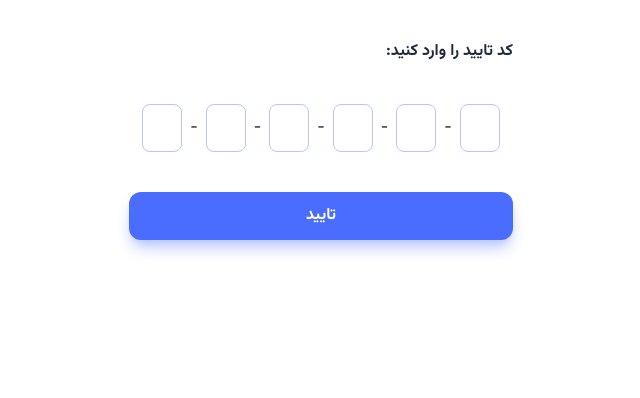
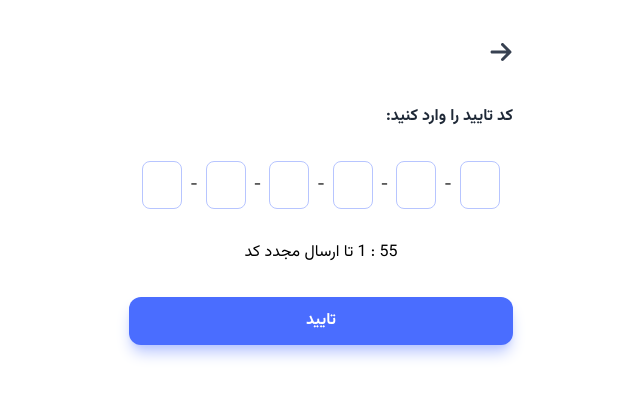
Before and after one commit to amirShirany/Freelancering_App, a React (Vite) app: page /auth in a window 1280 px wide. Shown: the top 398 px of the page, without its empty margins (512-1152 px from the left). Built offline with nearby package versions, Linux system fonts and the light colour scheme.

Commit message:
Edit : CheckOTPForm timer and onBack fuction

```diff
--- a/src/features/authentication/AuthContainer.jsx
+++ b/src/features/authentication/AuthContainer.jsx
@@ -1,10 +1,27 @@
 import { useState } from "react"
+import { getOtp } from "../../services/authApi"
+import { useMutation } from "@tanstack/react-query"
 import SendOTPForm from "./SendOtpForm"
 import CheckOTPForm from "./CheckOTPForm"
+import toast from "react-hot-toast"
 
 function AuthContainer() {
   const [step, setStep] = useState(2)
   const [phoneNumber, setPhoneNumber] = useState("09137983097")
+
+  const { isPending: isSendingOtp, mutateAsync } = useMutation({
+    mutationFn: getOtp,
+  })
+  const sendotpHandler = async (e) => {
+    e.preventDefault()
+    try {
+      const { message } = await mutateAsync({ phoneNumber })
+      toast.success(message)
+      setStep(2)
+    } catch (error) {
+      toast.error(error?.response?.data?.message)
+    }
+  }
 
   const renderStep = () => {
     switch (step) {
@@ -13,11 +30,19 @@ function AuthContainer() {
           <SendOTPForm
             phoneNumber={phoneNumber}
             onChange={(e) => setPhoneNumber(e.target.value)}
+            sendotpHandler={sendotpHandler}
+            isSendingOtp={isSendingOtp}
             setStep={setStep}
           />
         )
       case 2:
-        return <CheckOTPForm phoneNumber={phoneNumber} />
+        return (
+          <CheckOTPForm
+            phoneNumber={phoneNumber}
+            onResendOtp={sendotpHandler}
+            onBack={() => setStep((s) => s - 1)}
+          />
+        )
 
       default:
         return null
--- a/src/features/authentication/CheckOTPForm.jsx
+++ b/src/features/authentication/CheckOTPForm.jsx
@@ -1,14 +1,18 @@
-import { useState } from "react"
+import { useEffect, useState } from "react"
 import { useMutation } from "@tanstack/react-query"
+import { FaArrowRight } from "react-icons/fa6"
 import { checkOtp } from "../../services/authApi"
 import { useNavigate } from "react-router-dom"
 import OTPInput from "react-otp-input"
 import toast from "react-hot-toast"
 
+const time = 120
 // eslint-disable-next-line react/prop-types
-function CheckOTPForm({ phoneNumber }) {
+function CheckOTPForm({ phoneNumber, onBack, onResendOtp }) {
   const navigate = useNavigate()
   const [otp, setOtp] = useState("")
+  const [timeLeft, setTimeLeft] = useState(time) // 2 minutes in seconds
+
   const { isPending, error, data, mutateAsync } = useMutation({
     mutationFn: checkOtp,
   })
@@ -34,9 +38,27 @@ function CheckOTPForm({ phoneNumber }) {
     }
   }
 
+  useEffect(() => {
+    //? setInterval is a side Effect
+    if (timeLeft === 0) return
+
+    const intervalId = setInterval(() => {
+      setTimeLeft((prevTime) => prevTime - 1)
+    }, 1000)
+
+    return () => clearInterval(intervalId)
+  }, [timeLeft])
+
+  // Convert timeLeft to minutes and seconds
+  const minutes = Math.floor(timeLeft / 60)
+  const seconds = timeLeft % 60
+
   return (
     <>
-      <form className="space-y-10" onSubmit={checkotpHandler}>
+      <form className="space-y-8" onSubmit={checkotpHandler}>
+        <button onClick={onBack}>
+          <FaArrowRight className="w-6 h-6 text-secondary-700 cursor-pointer" />
+        </button>
         <p className="font-bold text-secondary-800">کد تایید را وارد کنید:</p>
         <OTPInput
           value={otp}
@@ -55,6 +77,17 @@ function CheckOTPForm({ phoneNumber }) {
             border: "1px solid rgb(var(--color-primary-300))",
           }}
         />
+        <div className="flex justify-center">
+          {timeLeft > 0 ? (
+            <p>
+              {seconds < 10 ? `0${seconds}` : seconds} : {minutes} تا ارسال مجدد
+              کد
+            </p>
+          ) : (
+            <button onClick={onResendOtp}>ارسال مجدد کد</button>
+          )}
+        </div>
+
         <button type="submit" className="btn btn--primary w-full">
           تایید
         </button>
--- a/src/features/authentication/SendOtpForm.jsx
+++ b/src/features/authentication/SendOtpForm.jsx
@@ -1,39 +1,19 @@
-import { useMutation } from "@tanstack/react-query"
-import { getOtp } from "../../services/authApi"
+/* eslint-disable react/prop-types */
 import TextField from "../../ui/TextField"
 import Loading from "../../ui/Loading"
-import toast from "react-hot-toast"
 
-// eslint-disable-next-line react/prop-types
-const SendOTPForm = ({ setStep, phoneNumber, onChange }) => {
-  const { isPending, data, error, mutateAsync } = useMutation({
-    mutationFn: getOtp,
-  })
-
-  const sendotpHandler = async (e) => {
-    e.preventDefault()
-    try {
-      const { message } = await mutateAsync({ phoneNumber })
-      toast.success(message)
-      setStep(2)
-    } catch (error) {
-      toast.error(error?.response?.data?.message)
-    }
-  }
-
+const SendOTPForm = ({ isSendingOtp, phoneNumber, onChange, onSubmit }) => {
   return (
     <>
-      <form className="space-y-4" onSubmit={sendotpHandler}>
+      <form className="space-y-4" onSubmit={onSubmit}>
         <TextField
           label="شماره موبایل"
           name="phonenumber"
           value={phoneNumber}
           onChange={onChange}
         />
-        {isPending ? (
-          <p>
-            <Loading />
-          </p>
+        {isSendingOtp ? (
+          <Loading />
         ) : (
           <button className="btn btn--primary w-full" type="submit">
             ارسال کد تایید
```
